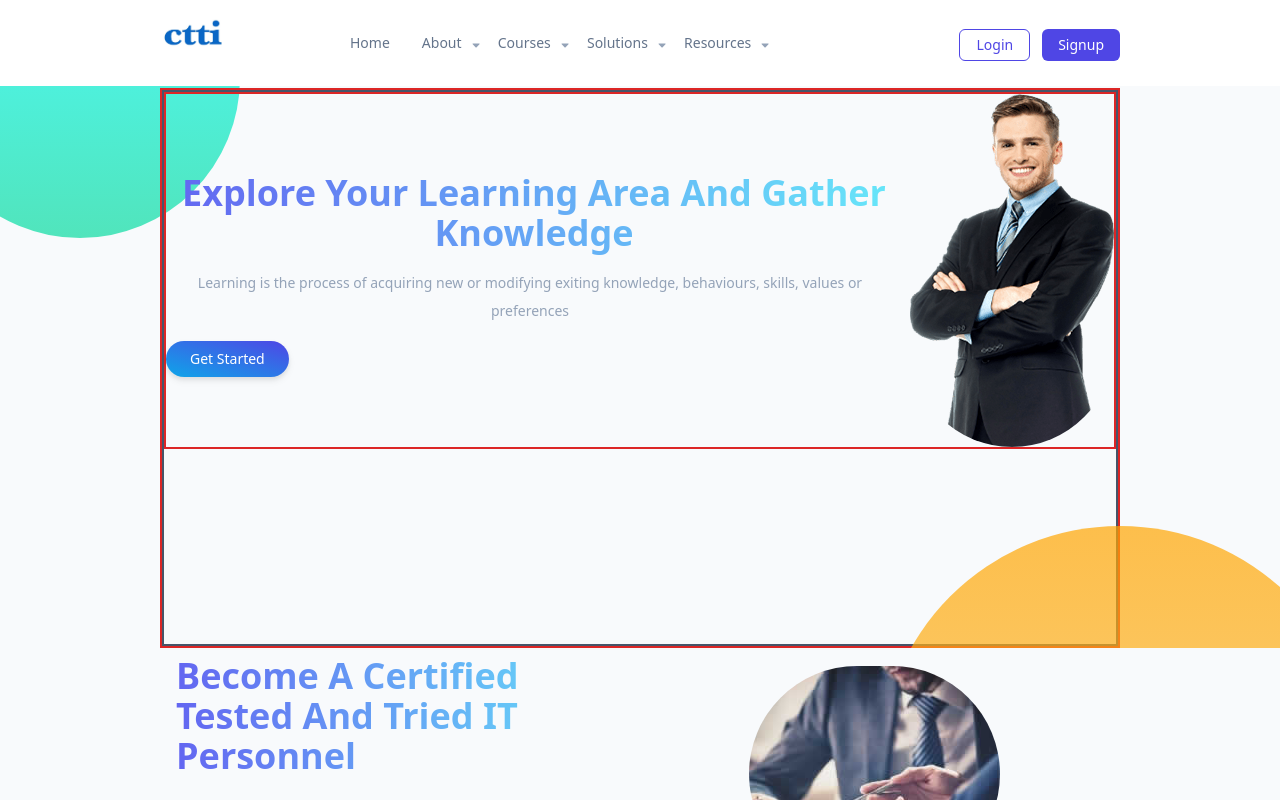
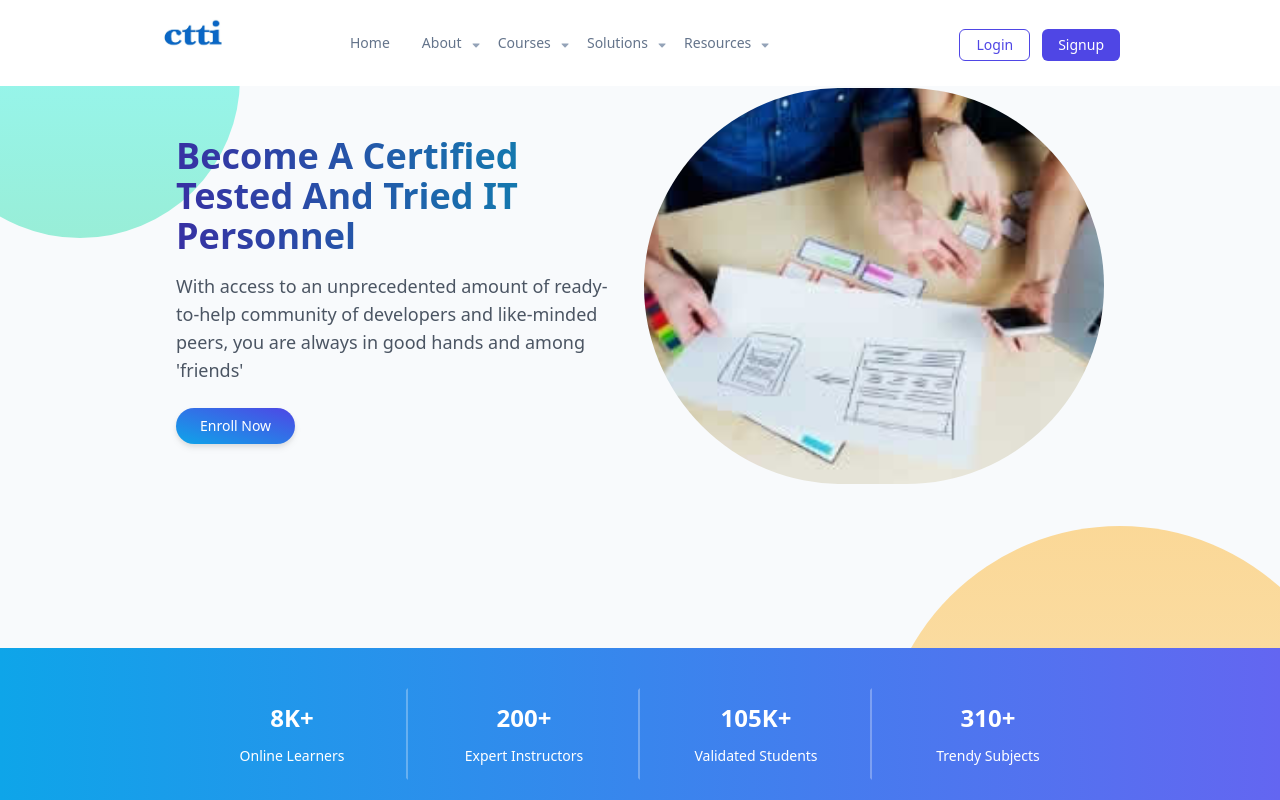
Before and after one commit to fredereeks/ceetee, a React (Create React App) app: page / in a window 1280 px wide. Shown: the top 800 px of the page. Built offline with nearby package versions, Linux system fonts and the light colour scheme.

Commit message:
Added carousel to the home page as instructed

```diff
--- a/src/App.js
+++ b/src/App.js
@@ -32,11 +32,17 @@
     return(
       <>
         <Header />
-          <Suspense fallback={<></>}><Outlet /></Suspense>
+          <ErrorBoundary>
+            <Suspense fallback={<main><Loader /></main>}><Outlet /></Suspense>
+          </ErrorBoundary>
         <Footer />
       </>
     )
   }
+
+  const Loader = () => (<section className="min-h-[60vh] w-full flex flex-col justify-center items-center gap-3">
+    <h3 className="py-20 text-xl md:text-3xl text-indigo-600 text-center">Please wait a moment...</h3>
+  </section>)
 
   const router = createBrowserRouter([
     {
@@ -45,63 +51,63 @@
       children: [
         {
           path: "/",
-          element: <Suspense fallback={<></>}><Home />,</Suspense>,
+          element: <Suspense fallback={<main><Loader /></main>}><Home />,</Suspense>,
         },
         {
           path: "/about",
-          element: <Suspense fallback={<></>}><About /></Suspense>,
+          element: <Suspense fallback={<main><Loader /></main>}><About /></Suspense>,
         },
         {
           path: "/blogs",
-          element: <Suspense fallback={<></>}><BlogPage /></Suspense>,
+          element: <Suspense fallback={<main><Loader /></main>}><BlogPage /></Suspense>,
         },
         {
           path: "/contact",
-          element: <Suspense fallback={<></>}><Contact /></Suspense>,
+          element: <Suspense fallback={<main><Loader /></main>}><Contact /></Suspense>,
         },
         {
           path: "/courses/:coursename",
-          element: <Suspense fallback={<></>}><Course /></Suspense>,
+          element: <Suspense fallback={<main><Loader /></main>}><Course /></Suspense>,
         },
         {
           path: "/course/:coursename/:id",
-          element: <Suspense fallback={<></>}><CourseSingle /></Suspense>,
+          element: <Suspense fallback={<main><Loader /></main>}><CourseSingle /></Suspense>,
         },
         {
           path: "/courses",
-          element: <Suspense fallback={<></>}><CoursesPage /></Suspense>,
+          element: <Suspense fallback={<main><Loader /></main>}><CoursesPage /></Suspense>,
         },
         {
           path: "/login",
-          element: <Suspense fallback={<></>}><Login /></Suspense>,
+          element: <Suspense fallback={<main><Loader /></main>}><Login /></Suspense>,
         },
         {
           path: "/news",
-          element: <Suspense fallback={<></>}><News /></Suspense>,
+          element: <Suspense fallback={<main><Loader /></main>}><News /></Suspense>,
         },
         {
           path: "/partners",
-          element: <Suspense fallback={<></>}><Partners /></Suspense>,
+          element: <Suspense fallback={<main><Loader /></main>}><Partners /></Suspense>,
         },
         {
           path: "/signup",
-          element: <Suspense fallback={<></>}><Signup /></Suspense>,
+          element: <Suspense fallback={<main><Loader /></main>}><Signup /></Suspense>,
         },
         {
           path: "/post/:id",
-          element: <Suspense fallback={<></>}><SingleBlog /></Suspense>,
+          element: <Suspense fallback={<main><Loader /></main>}><SingleBlog /></Suspense>,
         },
         {
           path: "/solutions",
-          element: <Suspense fallback={<></>}><Course /></Suspense>,
+          element: <Suspense fallback={<main><Loader /></main>}><Course /></Suspense>,
         },
         {
           path: "/solutions/skills-assessment",
-          element: <Suspense fallback={<></>}><SkillAssessment /></Suspense>,
+          element: <Suspense fallback={<main><Loader /></main>}><SkillAssessment /></Suspense>,
         },
         {
           path: "/solutions/team-training",
-          element: <Suspense fallback={<></>}><TeamTraining /></Suspense>,
+          element: <Suspense fallback={<main><Loader /></main>}><TeamTraining /></Suspense>,
         },
       ],
       errorElement: <Error />,
@@ -110,9 +116,9 @@
   ])
   return (
     <div className="bg-slate-50 pt-10">
-      <ErrorBoundary>
+      {/* <ErrorBoundary> */}
         <RouterProvider router={router}></RouterProvider>
-      </ErrorBoundary>
+      {/* </ErrorBoundary> */}
     </div>
   );
 }
--- a/src/assets/index.css
+++ b/src/assets/index.css
@@ -28,7 +28,7 @@
         height: 20rem;
         width: 20rem;
         border-radius: 50%;
-        opacity: .7;
+        opacity: .4;
         background: linear-gradient(aqua, #09dba0);
         top: -20%;
         left: -5rem;
@@ -40,7 +40,7 @@
         height: 30rem;
         width: 30rem;
         border-radius: 50%;
-        opacity: .7;
+        opacity: .4;
         background: linear-gradient(orange, #fac451);
         top: 80%;
         right: -5rem;
--- a/src/pages/CourseSingle.jsx
+++ b/src/pages/CourseSingle.jsx
@@ -1,9 +1,7 @@
 import React, { useEffect } from 'react'
-import { man_image } from '../assets/images'
+// import { man_image } from '../assets/images'
 import { Link, useLocation } from 'react-router-dom'
-import { FaCheck, FaChevronRight, FaStar, FaStarHalfAlt } from 'react-icons/fa'
-import { randomColor } from '../utils'
-import { randomNumber } from '../utils/randomNumber'
+import { FaCheck, FaStar, FaStarHalfAlt } from 'react-icons/fa'
 import { IoMdCart, IoMdGift } from 'react-icons/io'
 
 function CourseSingle() {
--- a/src/pages/Home.jsx
+++ b/src/pages/Home.jsx
@@ -4,7 +4,7 @@
 import {Carousel} from 'react-responsive-carousel'
 import 'react-responsive-carousel/lib/styles/carousel.min.css'
 
-import { blog_slider1, blog_slider2, man_image } from '../assets/images'
+import { blog_slider1, blog_slider2, blog_slider3 } from '../assets/images'
 import { categories, courses, differences } from '../data'
 import Skeleton from '../components/Skeleton'
 const DiffCard = lazy(() => import ('../components/DiffCard'))
@@ -31,35 +31,31 @@
   return (
     <>
       <section className="bg-slate-50 fancy-bg pt-12">
-          <div className="container border-2 border-red-600 mx-auto max-w-[960px] max-h-[70vh] h-[70vh] relative overflow-hidden">
+          <div className="container mx-auto z-[500] max-w-[960px] max-h-[70vh] h-[70vh] relative overflow-hidden">
             <Carousel
               autoPlay={true}
-              className='w-full h-full border-2 border-slate-600 flex flex-col justify-start items-stretch'
+              className='w-full h-full flex flex-col justify-start items-stretch'
               infiniteLoop={true}
               showArrows={false}
               showIndicators={false}
               showThumbs={false}
               showStatus={false}
             >
-            <div className="border-2 border-red-600 container w-full h-full relative z-50 mx-auto items-center flex gap-2">
-              <div className="flex flex-1 flex-col gap-2">
-                <h2 className="text-2xl md:text-4xl text-transparent  bg-gradient-to-r from-indigo-500 to-cyan-300 bg-clip-text font-bold capitalize py-2">Explore your learning area and gather knowledge</h2>
-                <p className="text-slate-400 text-sm font-thin leading-loose pr-2 pb-2">Learning is the process of acquiring new or modifying exiting knowledge, behaviours, skills, values or preferences</p>
-                <Link to="/about" className="text-sm text-white w-max rounded-[2rem] py-2 px-4 sm:px-6 bg-gradient-to-tr from-sky-500 to-indigo-600 shadow-sky-200 drop-shadow-md">Get Started</Link>
+            <div className="container max-w-[960px] relative z-50 mx-auto items-center px-4 grid grid-cols-1 md:grid-cols-2 gap-2">
+              <div className="flex flex-col gap-2">
+                <h2 className="text-2xl md:text-4xl text-left text-transparent bg-gradient-to-r from-indigo-800 to-cyan-600 bg-clip-text font-bold capitalize py-2">Explore your learning area and gather knowledge</h2>
+                <p className="text-gray-600 text-left text-sm md:text-lg font-medium leading-loose pr-2 pb-2">Learning is the process of acquiring new or modifying exiting knowledge, behaviours, skills, values or preferences</p>
+                <Link to="/about" className="text-sm text-white w-max rounded-[2rem] mt-2 py-2 px-4 sm:px-6 bg-gradient-to-tr from-sky-500 to-indigo-600 shadow-sky-200 drop-shadow-md">Get Started</Link>
               </div>
-              <div className="flex max-w-[30rem] flex-col items-center justify-center">
-                <img src={man_image} alt="Hero Student" className="h-120 w-120 rounded-t-r-full rounded-t-r-xl object-cover rounded-full" />
+              <div className="flex flex-col items-center justify-center">
+                <img src={blog_slider1} alt="Hero Student" className="h-120 w-120 rounded-t-r-full rounded-t-r-xl object-cover rounded-full" />
               </div>
             </div>
-            </Carousel>
-          </div>
-      </section>
-      <section>
             <div className="container max-w-[960px] relative z-50 mx-auto items-center px-4 grid grid-cols-1 md:grid-cols-2 gap-2">
               <div className="flex flex-col gap-2">
-      <h2 className="text-2xl md:text-4xl text-transparent  bg-gradient-to-r from-indigo-500 to-cyan-300 bg-clip-text font-bold capitalize py-2">Become a Certified tested and tried IT Personnel</h2>
-      <p className="text-slate-400 text-sm font-thin leading-loose pr-2 pb-2">Our mammoth resource pool will fortify you with all you need to know in whatever course you enroll for</p>
-      <Link to="/courses" className="text-sm text-white w-max rounded-[2rem] py-2 px-4 sm:px-6 bg-gradient-to-tr from-sky-500 to-indigo-600 shadow-sky-200 drop-shadow-md">Get Started</Link>
+                <h2 className="text-2xl md:text-4xl text-left text-transparent  bg-gradient-to-r from-indigo-800 to-cyan-600 bg-clip-text font-bold capitalize py-2">Become a Certified tested and tried IT Personnel</h2>
+                <p className="text-gray-600 text-left text-sm md:text-lg font-medium leading-loose pr-2 pb-2">Our mammoth resource pool will fortify you with all you need to know in whatever course you enroll for</p>
+                <Link to="/courses" className="text-sm text-white w-max rounded-[2rem] mt-2 py-2 px-4 sm:px-6 bg-gradient-to-tr from-sky-500 to-indigo-600 shadow-sky-200 drop-shadow-md">Get Started</Link>
               </div>
               <div className="flex flex-col items-center justify-center">
                 <img src={blog_slider2} alt="Hero Student" className="h-120 w-120 rounded-t-r-full rounded-t-r-xl object-cover rounded-full" />
@@ -67,14 +63,18 @@
             </div>
             <div className="container max-w-[960px] relative z-50 mx-auto items-center px-4 grid grid-cols-1 md:grid-cols-2 gap-2">
               <div className="flex flex-col gap-2">
-      <h2 className="text-2xl md:text-4xl text-transparent  bg-gradient-to-r from-indigo-500 to-cyan-300 bg-clip-text font-bold capitalize py-2">Become a Certified tested and tried IT Personnel</h2>
-      <p className="text-slate-400 text-sm font-thin leading-loose pr-2 pb-2">With access to an unprecedented amount of ready-to-help community of developers and like-minded peers, you are always in good hands and among 'friends'</p>
-      <Link to="/courses" className="text-sm text-white w-max rounded-[2rem] py-2 px-4 sm:px-6 bg-gradient-to-tr from-sky-500 to-indigo-600 shadow-sky-200 drop-shadow-md">Enroll Now</Link>
+                <h2 className="text-2xl md:text-4xl text-left text-transparent  bg-gradient-to-r from-indigo-800 to-cyan-600 bg-clip-text font-bold capitalize py-2">Become a Certified tested and tried IT Personnel</h2>
+                <p className="text-gray-600 text-left text-sm md:text-lg font-medium leading-loose pr-2 pb-2">With access to an unprecedented amount of ready-to-help community of developers and like-minded peers, you are always in good hands and among 'friends'</p>
+                <Link to="/courses" className="text-sm text-white w-max rounded-[2rem] mt-2 py-2 px-4 sm:px-6 bg-gradient-to-tr from-sky-500 to-indigo-600 shadow-sky-200 drop-shadow-md">Enroll Now</Link>
               </div>
               <div className="flex flex-col items-center justify-center">
-      <img src={blog_slider1} alt="Hero Student" className="h-120 w-120 rounded-t-r-full rounded-t-r-xl object-cover rounded-full" />
+                <img src={blog_slider3} alt="Hero Student" className="h-120 w-120 rounded-t-r-full rounded-t-r-xl object-cover rounded-full" />
               </div>
             </div>
+            </Carousel>
+          </div>
+      </section>
+      <section>
 </section>
       <section className="counter bg-gradient-to-l from-indigo-500 to-sky-500">
         <div className="container mx-auto justify-center max-w-[960px] grid grid-cols-2 md:grid-cols-4 py-10 px-4">
```
Lines whose indentation alone changed are shown as unchanged.
